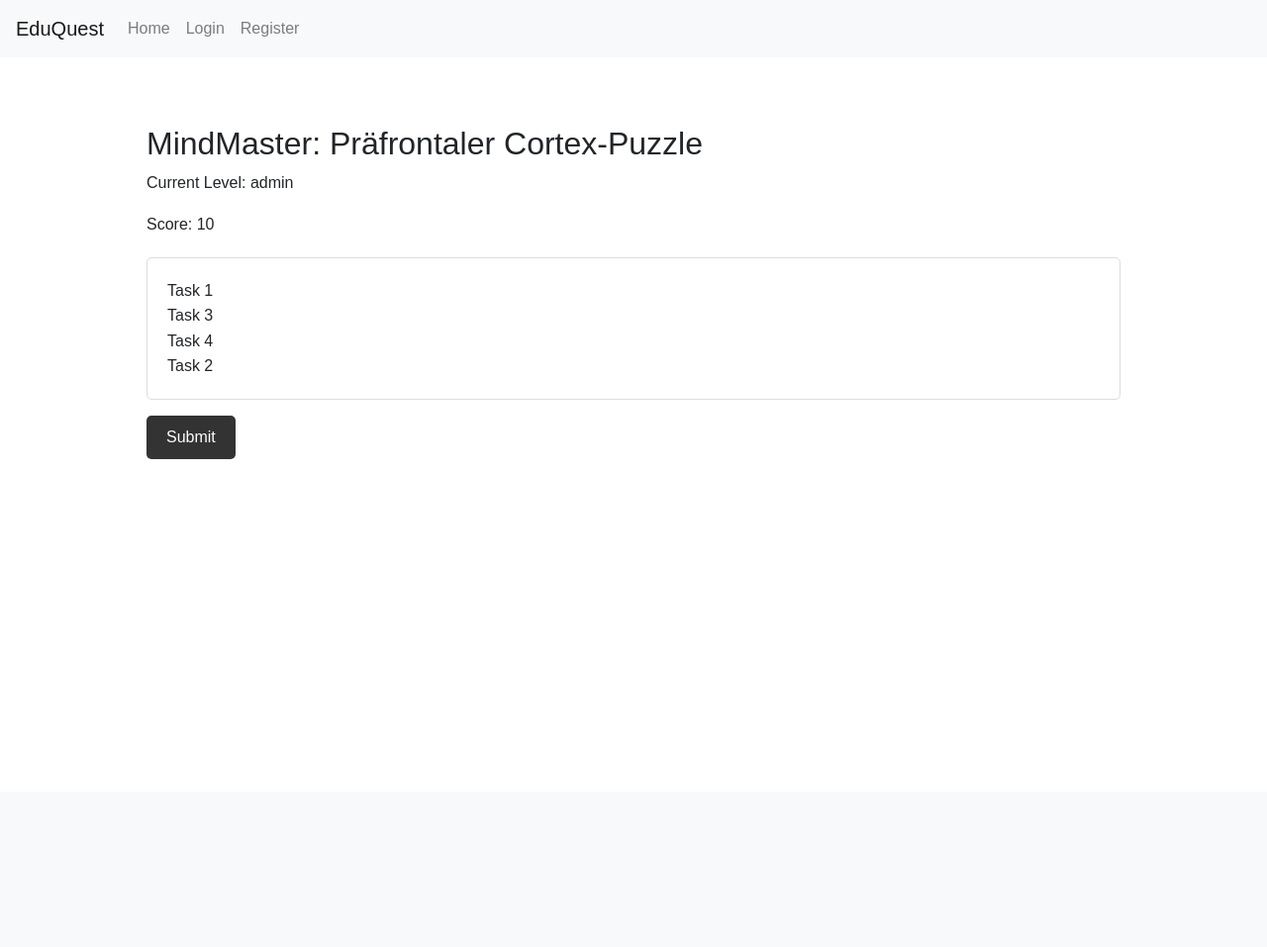
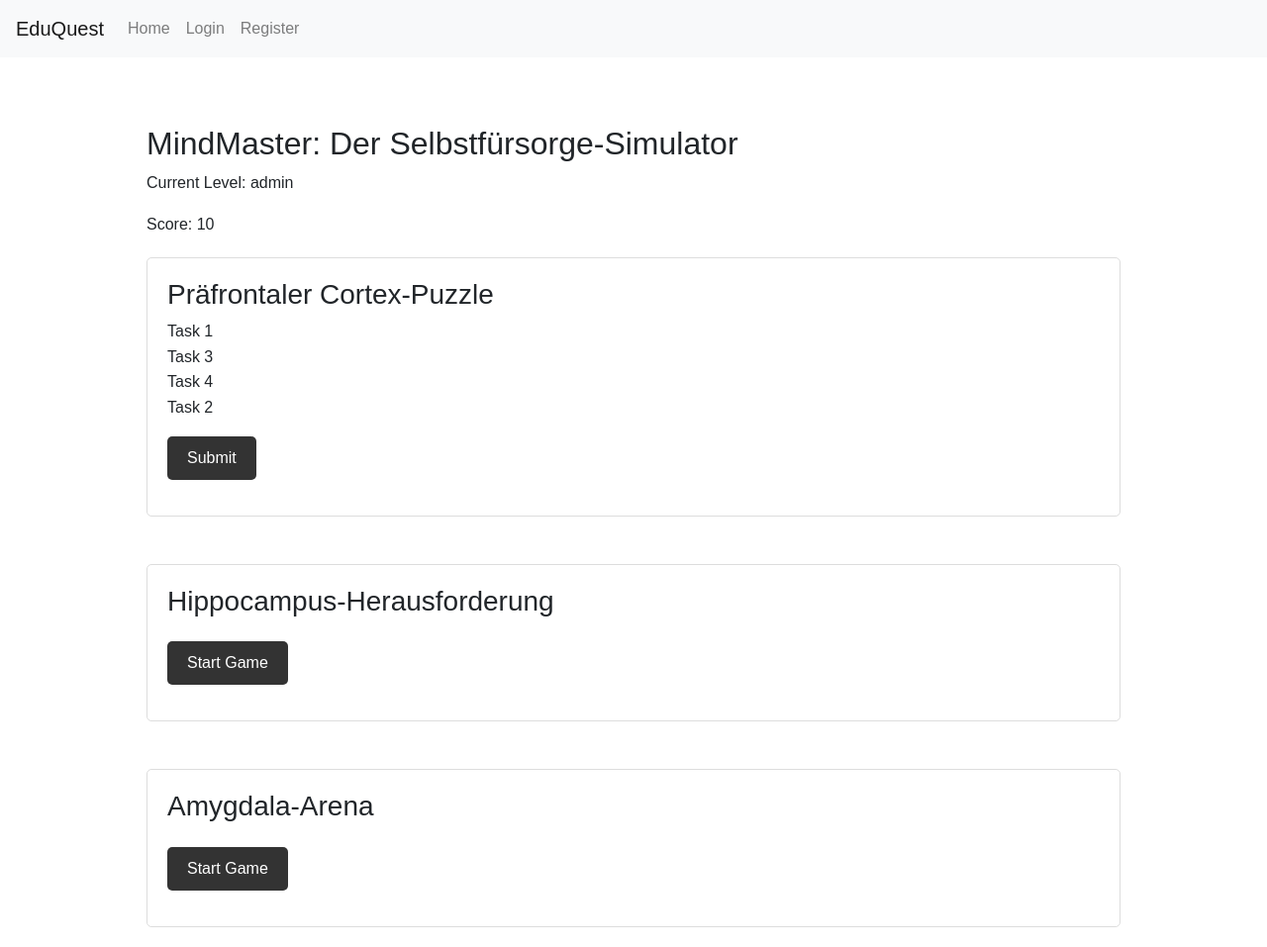
Before and after one commit to lerncare/eduquest, a Flask app: template templates/mindmaster.html in a window 1280 px wide. Shown: the whole page at 99% size. Before the commit the page ends 464 px from the top, so only its background shows below. Run offline with Flask 3, Linux system fonts and the light colour scheme; the template is opened without the code that fills it: most values are stand-ins (such as "Sample title", 1, 10 or a date in 2020); some libraries are stand-ins or nearby versions.

Commit message:
Agent step completed: Implement remaining MindMaster mini-games

```diff
--- /dev/null
+++ b/static/js/amygdala_game.js
@@ -0,0 +1,82 @@
+document.addEventListener('DOMContentLoaded', function() {
+    const gameContainer = document.getElementById('amygdala-game-container');
+    const startButton = document.getElementById('start-amygdala-game');
+    const resultDiv = document.getElementById('amygdala-result');
+
+    let scenarios = [
+        {
+            situation: "A student becomes disruptive during class.",
+            options: [
+                { text: "Raise your voice and demand silence", score: 0 },
+                { text: "Calmly ask the student to step outside for a moment", score: 2 },
+                { text: "Ignore the behavior and continue teaching", score: 1 }
+            ]
+        },
+        {
+            situation: "A parent angrily complains about their child's grade.",
+            options: [
+                { text: "Defend your grading policy firmly", score: 1 },
+                { text: "Listen actively and offer to review the work together", score: 2 },
+                { text: "Apologize and offer to change the grade", score: 0 }
+            ]
+        },
+        {
+            situation: "Two students start arguing loudly during group work.",
+            options: [
+                { text: "Separate the students immediately", score: 1 },
+                { text: "Ask the class to take a short break while you mediate", score: 2 },
+                { text: "Tell them to resolve it themselves or face detention", score: 0 }
+            ]
+        }
+    ];
+
+    let currentScenario = 0;
+    let score = 0;
+
+    function startGame() {
+        currentScenario = 0;
+        score = 0;
+        displayScenario();
+        startButton.style.display = 'none';
+    }
+
+    function displayScenario() {
+        if (currentScenario < scenarios.length) {
+            const scenario = scenarios[currentScenario];
+            let optionsHtml = scenario.options.map((option, index) =>
+                `<button onclick="selectOption(${index})">${option.text}</button>`
+            ).join('');
+
+            gameContainer.innerHTML = `
+                <h3>Scenario:</h3>
+                <p>${scenario.situation}</p>
+                <h4>How would you respond?</h4>
+                ${optionsHtml}
+            `;
+        } else {
+            endGame();
+        }
+    }
+
+    window.selectOption = function(index) {
+        const scenario = scenarios[currentScenario];
+        score += scenario.options[index].score;
+
+        resultDiv.textContent = scenario.options[index].score === 2 ?
+            "Great choice! That's an effective way to deescalate the situation." :
+            scenario.options[index].score === 1 ?
+            "That could work, but there might be a better approach." :
+            "Be careful, that approach might escalate the situation.";
+
+        currentScenario++;
+        setTimeout(displayScenario, 2000);
+    }
+
+    function endGame() {
+        gameContainer.innerHTML = `<h2>Game Over!</h2><p>Your score: ${score}/${scenarios.length * 2}</p>`;
+        startButton.style.display = 'block';
+        startButton.textContent = 'Play Again';
+    }
+
+    startButton.addEventListener('click', startGame);
+});
--- /dev/null
+++ b/static/js/hippocampus_game.js
@@ -0,0 +1,75 @@
+document.addEventListener('DOMContentLoaded', function() {
+    const gameContainer = document.getElementById('hippocampus-game-container');
+    const startButton = document.getElementById('start-hippocampus-game');
+    const resultDiv = document.getElementById('hippocampus-result');
+
+    let tasks = [
+        {name: 'Prepare lesson', duration: 30},
+        {name: 'Grade papers', duration: 45},
+        {name: 'Staff meeting', duration: 60},
+        {name: 'Parent conference', duration: 20},
+        {name: 'Professional development', duration: 90}
+    ];
+
+    let shuffledTasks = [];
+    let currentTask = 0;
+    let score = 0;
+
+    function shuffleArray(array) {
+        for (let i = array.length - 1; i > 0; i--) {
+            const j = Math.floor(Math.random() * (i + 1));
+            [array[i], array[j]] = [array[j], array[i]];
+        }
+    }
+
+    function startGame() {
+        shuffledTasks = [...tasks];
+        shuffleArray(shuffledTasks);
+        currentTask = 0;
+        score = 0;
+        displayTask();
+        startButton.style.display = 'none';
+    }
+
+    function displayTask() {
+        if (currentTask < shuffledTasks.length) {
+            const task = shuffledTasks[currentTask];
+            gameContainer.innerHTML = `
+                <h3>Task: ${task.name}</h3>
+                <p>Estimate the duration (in minutes):</p>
+                <input type="number" id="duration-input" min="1" max="120">
+                <button onclick="submitEstimate()">Submit</button>
+            `;
+        } else {
+            endGame();
+        }
+    }
+
+    window.submitEstimate = function() {
+        const task = shuffledTasks[currentTask];
+        const estimate = parseInt(document.getElementById('duration-input').value);
+        const actualDuration = task.duration;
+        const difference = Math.abs(estimate - actualDuration);
+
+        if (difference <= 5) {
+            score += 3;
+            resultDiv.textContent = "Excellent estimate!";
+        } else if (difference <= 15) {
+            score += 1;
+            resultDiv.textContent = "Good estimate, but there's room for improvement.";
+        } else {
+            resultDiv.textContent = "Your estimate was off. Try to be more accurate next time.";
+        }
+
+        currentTask++;
+        setTimeout(displayTask, 2000);
+    }
+
+    function endGame() {
+        gameContainer.innerHTML = `<h2>Game Over!</h2><p>Your score: ${score}/${shuffledTasks.length * 3}</p>`;
+        startButton.style.display = 'block';
+        startButton.textContent = 'Play Again';
+    }
+
+    startButton.addEventListener('click', startGame);
+});
--- a/templates/mindmaster.html
+++ b/templates/mindmaster.html
@@ -1,12 +1,32 @@
 {% extends "base.html" %}
 
 {% block content %}
-<h2 class="mt-5">MindMaster: Präfrontaler Cortex-Puzzle</h2>
+<h2 class="mt-5">MindMaster: Der Selbstfürsorge-Simulator</h2>
 <p>Current Level: {{ progress.level }}</p>
 <p>Score: {{ progress.score }}</p>
-<div id="puzzle-container" class="game-container"></div>
-<button id="submit-puzzle" class="btn btn-primary mt-3">Submit</button>
-<div id="result" class="mt-3"></div>
+
+<div class="game-container">
+    <h3>Präfrontaler Cortex-Puzzle</h3>
+    <div id="puzzle-container"></div>
+    <button id="submit-puzzle" class="btn btn-primary mt-3">Submit</button>
+    <div id="result" class="mt-3"></div>
+</div>
+
+<div class="game-container mt-5">
+    <h3>Hippocampus-Herausforderung</h3>
+    <div id="hippocampus-game-container"></div>
+    <button id="start-hippocampus-game" class="btn btn-primary mt-3">Start Game</button>
+    <div id="hippocampus-result" class="mt-3"></div>
+</div>
+
+<div class="game-container mt-5">
+    <h3>Amygdala-Arena</h3>
+    <div id="amygdala-game-container"></div>
+    <button id="start-amygdala-game" class="btn btn-primary mt-3">Start Game</button>
+    <div id="amygdala-result" class="mt-3"></div>
+</div>
 
 <script src="{{ url_for('static', filename='js/mindmaster.js') }}"></script>
+<script src="{{ url_for('static', filename='js/hippocampus_game.js') }}"></script>
+<script src="{{ url_for('static', filename='js/amygdala_game.js') }}"></script>
 {% endblock %}
```
